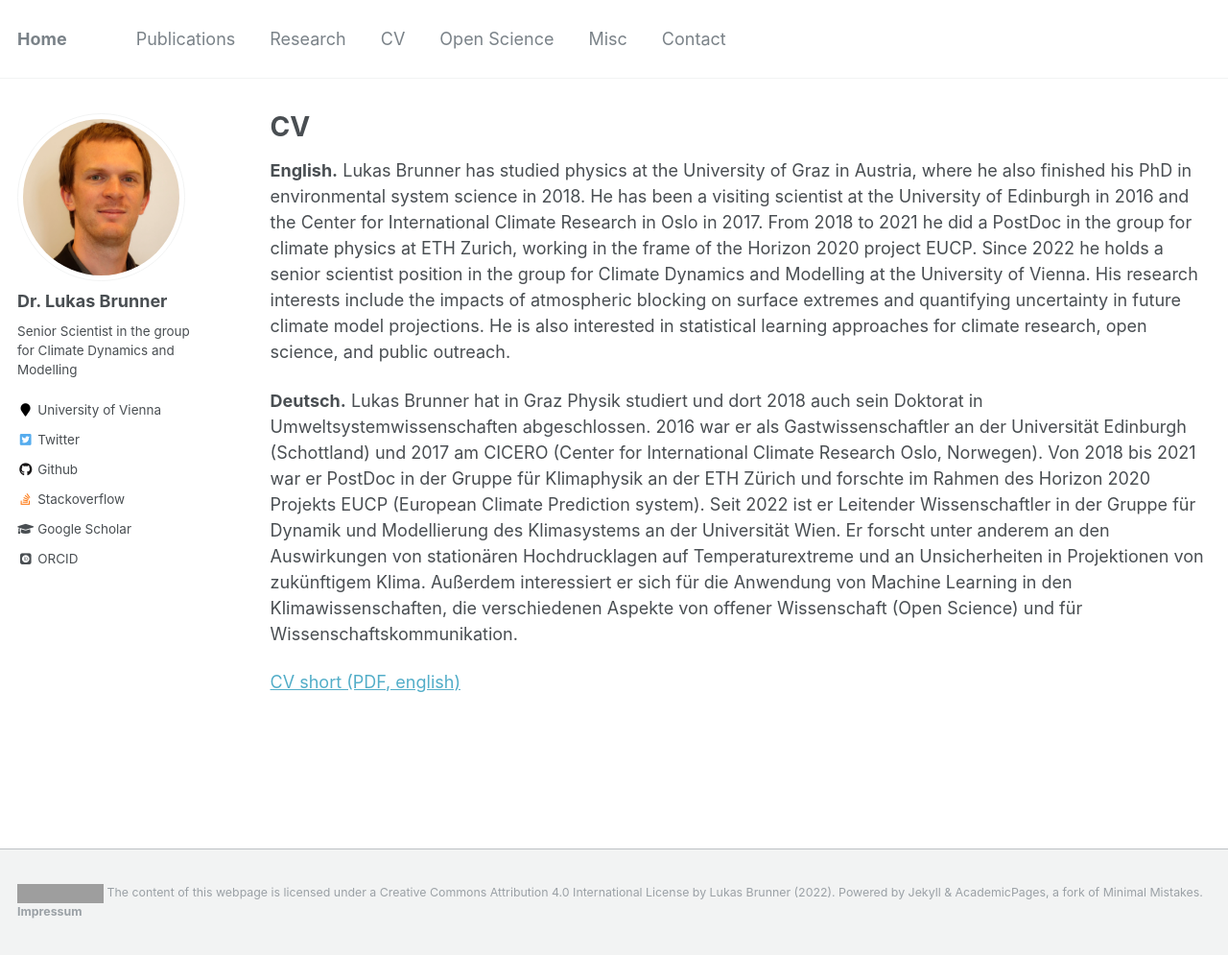
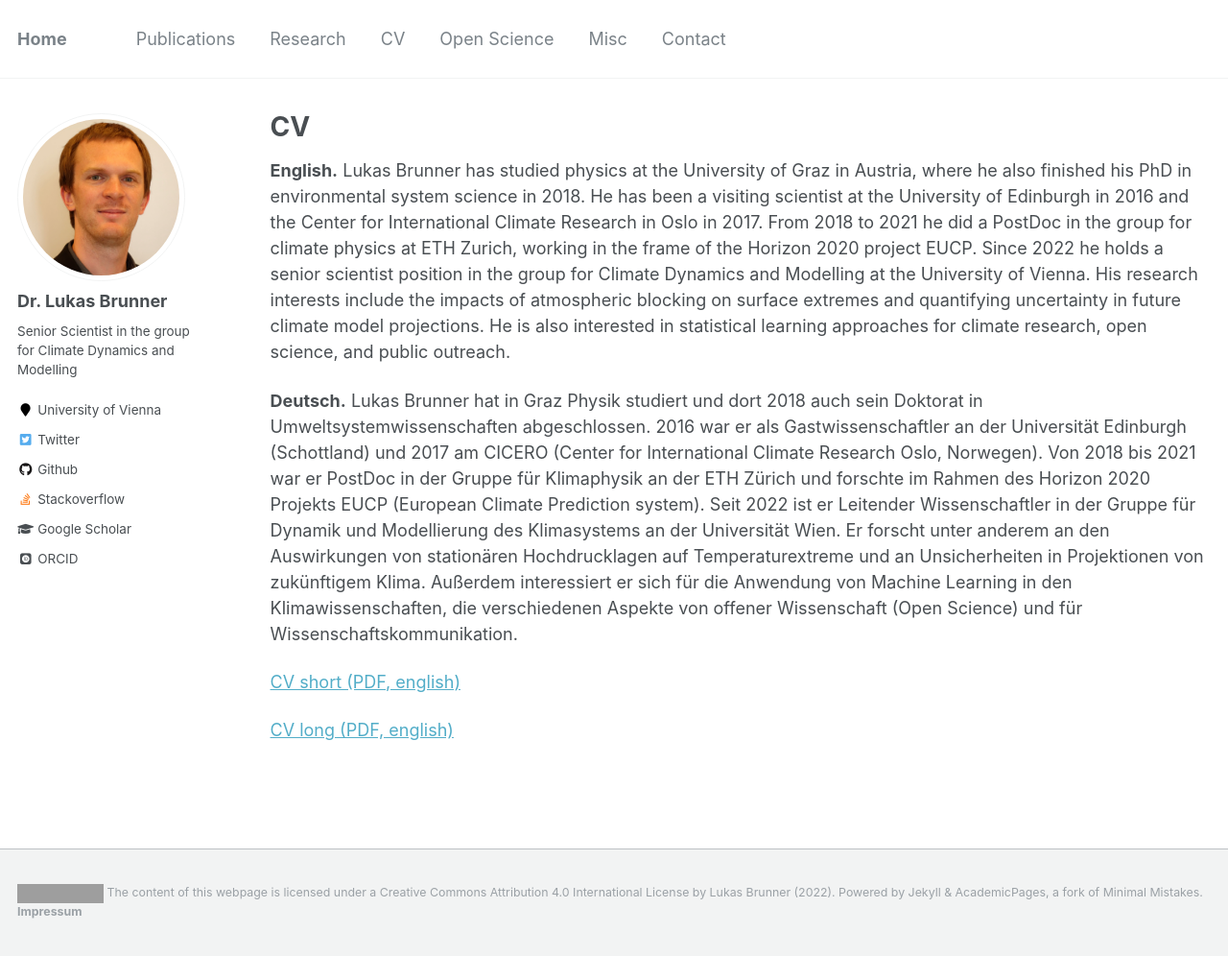
Before and after one commit to lukasbrunner/lukasbrunner.github.io, a Jekyll site: the page built from _pages/cv.md, in a window 1280 px wide and 996 px high. Shown: the whole window at 96% size. Built offline with Jekyll 4.4.1, drawn with Linux system fonts in a browser that asks for light colours; some web fonts are replaced; part of the change alters nothing that is shown; grey boxes are pictures that could not be loaded.

Commit message:
Update content

```diff
--- a/_pages/cv.md
+++ b/_pages/cv.md
@@ -12,6 +12,6 @@ redirect_from:
 
 **Deutsch.** Lukas Brunner hat in Graz Physik studiert und dort 2018 auch sein Doktorat in Umweltsystemwissenschaften abgeschlossen. 2016 war er als Gastwissenschaftler an der Universität Edinburgh (Schottland) und 2017 am CICERO (Center for International Climate Research Oslo, Norwegen). Von 2018 bis 2021 war er PostDoc in der Gruppe für Klimaphysik an der ETH Zürich und forschte im Rahmen des Horizon 2020 Projekts EUCP (European Climate Prediction system). Seit 2022 ist er Leitender Wissenschaftler in der Gruppe für Dynamik und Modellierung des Klimasystems an der Universität Wien. Er forscht unter anderem an den Auswirkungen von stationären Hochdrucklagen auf Temperaturextreme und an Unsicherheiten in Projektionen von zukünftigem Klima. Außerdem interessiert er sich für die Anwendung von Machine Learning in den Klimawissenschaften, die verschiedenen Aspekte von offener Wissenschaft (Open Science) und für Wissenschaftskommunikation.
 
-<!-- <a href="https://lukasbrunner.github.io/files/cv_long.pdf" target="_blank">CV long (PDF, english)</a> -->
+<a href="https://lukasbrunner.github.io/files/cv_short.pdf" target="_blank">CV short (PDF, english)</a>
 
-<a href="https://lukasbrunner.github.io/files/cv_short.pdf" target="_blank">CV short (PDF, english)</a>
+<a href="https://lukasbrunner.github.io/files/cv.pdf" target="_blank">CV long (PDF, english)</a>
```
